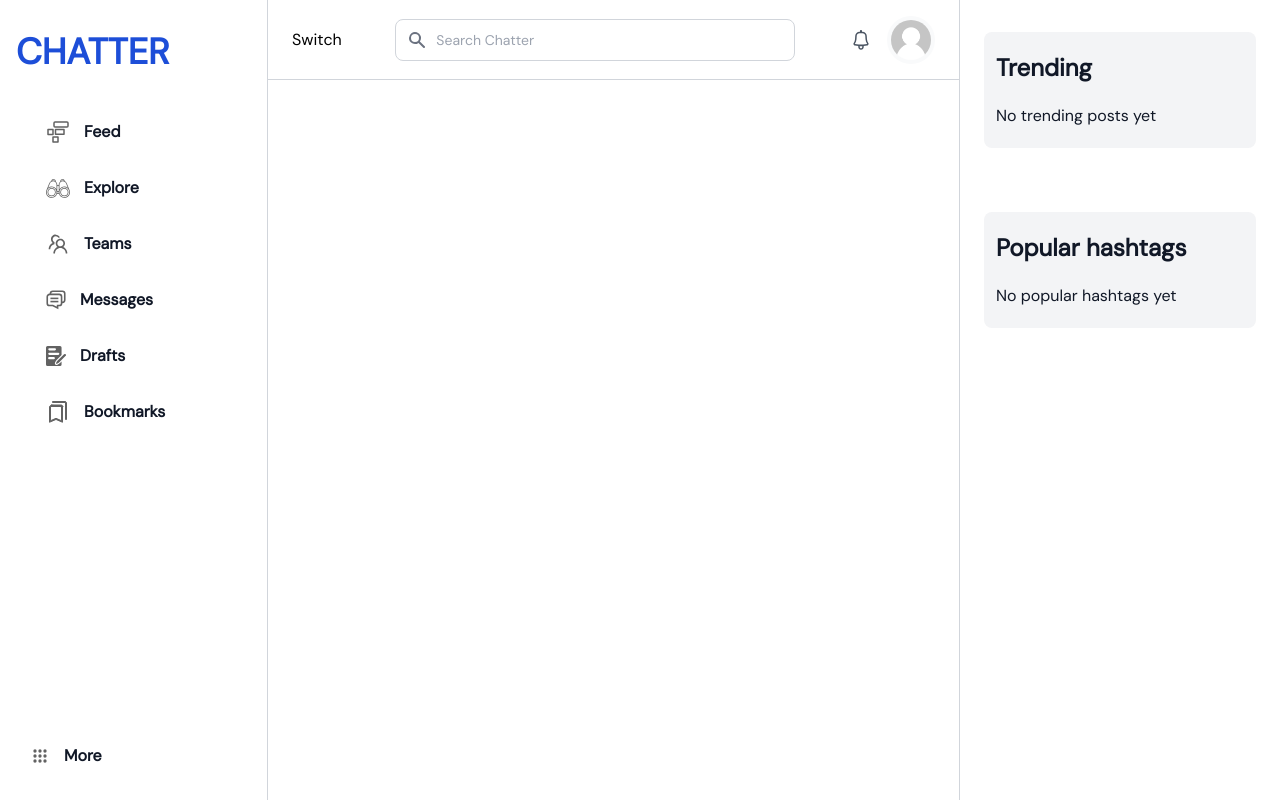
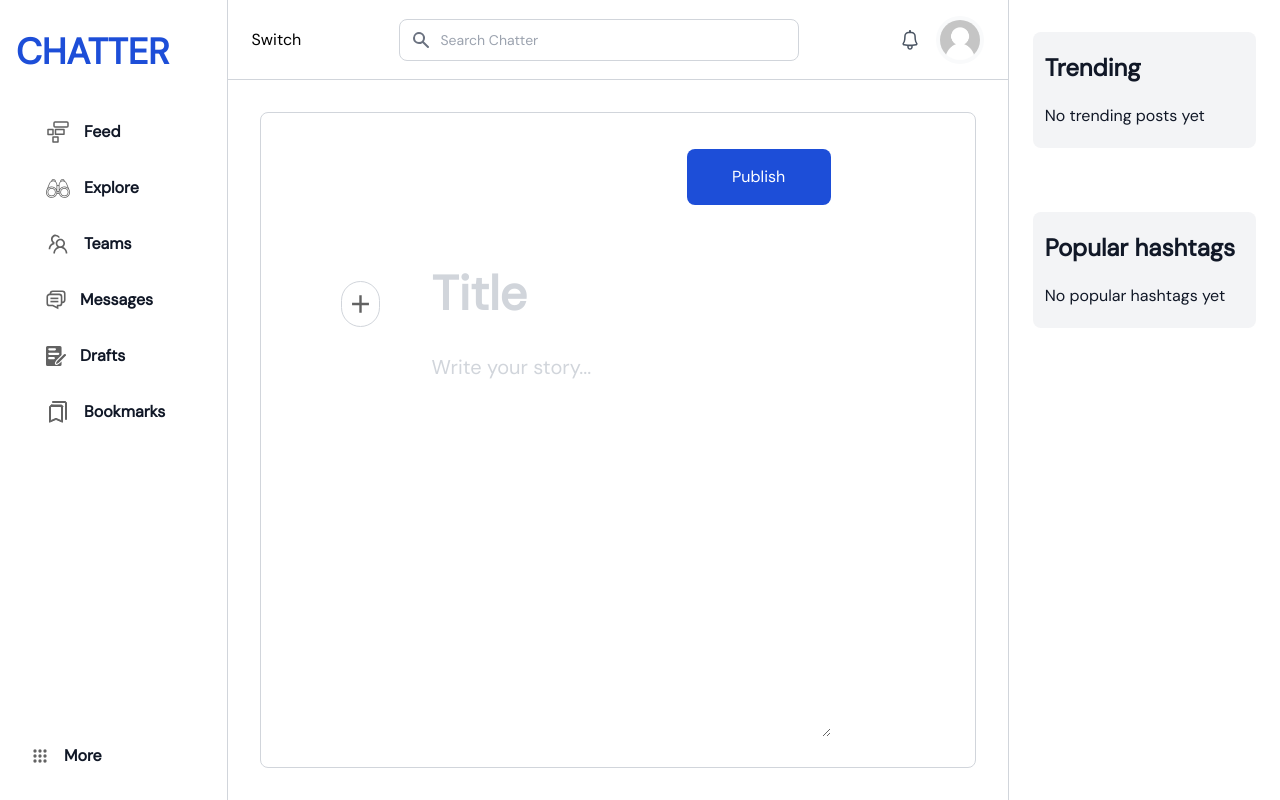
Before and after one commit to muzardemoses/Chatter-app, a React (Vite) app: page /create-content in a window 1280 px wide. Built offline with nearby package versions, Linux system fonts and the light colour scheme; no server answers.

Commit message:
implemented initial layout for create-content page

```diff
--- a/src/Pages/Dashboard/CreateContent.tsx
+++ b/src/Pages/Dashboard/CreateContent.tsx
@@ -1,7 +1,25 @@
+import addSVG from '../../assets/Svg/Feed/outline-add.svg'
+
+
 export const CreateContent = () => {
     return (
-        <div className="">
-
+        <div className="h-full p-8">
+            <div className="w-full h-full pt-9 pl-20 pr-36 border border-gray-300 rounded-lg flex flex-col gap-10">
+                <button className="self-end bg-blue-700 text-white w-36 py-4 rounded-lg text-base font-medium">
+                    Publish
+                </button>
+                <div className="w-full flex gap-9">
+                    <div>
+                        <button className='mt-9 p-1 border border-gray-300 rounded-full'>
+                            <img src={addSVG} alt="add" className="w-9 h-9 " />
+                        </button>
+                    </div>
+                    <div className="w-full flex flex-col gap-3">
+                        <input type="text" placeholder="Title" className="w-full h-24 border-none px-4 text-5xl font-bold focus:outline-none placeholder-gray-300 transition duration-500 ease-in-out" />
+                        <textarea placeholder="Write your story..." className="w-full h-96 border-none px-4 text-xl font-normal focus:outline-none placeholder-gray-300 transition duration-500 ease-in-out" />
+                    </div>
+                </div>
+            </div>
         </div>
     )
 }
```
Also changed, not shown: src/assets/Svg/Feed/outline-add.svg (added), 1 other file (tests, documents, lock files or other folders).
